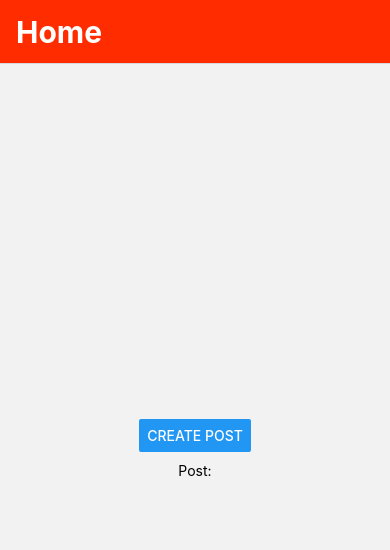
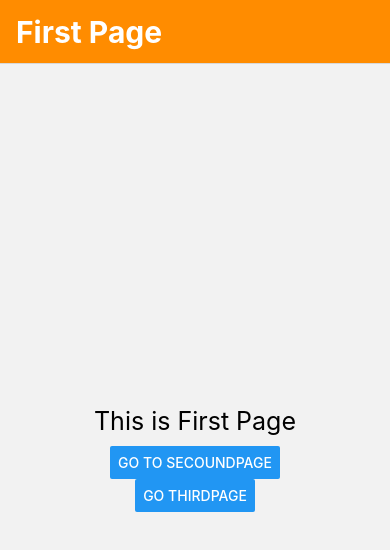
Before and after one commit to tpyostm/nvProject, a React Native app: screen / in a window 390 px wide. Shown: the top 550 px of the page. Built offline with nearby package versions, Linux system fonts and the light colour scheme.

Commit message:
8-10-2022

```diff
--- a/App.js
+++ b/App.js
@@ -1,73 +1,33 @@
 import {Text, View, Button,TextInput } from "react-native";
 // import HomeScreen from "./screen/HomeScreen";
 
+import FirstPage from "./FirstPage";
+import SecondPage from "./SecoundPage";
+import ThirdPage from "./ThirdPage";
 
 import { NavigationContainer } from "@react-navigation/native";
 import { createNativeStackNavigator } from "@react-navigation/native-stack";
 import React from "react";
 
-
-function HomeScreen({ navigation, route }) {
-  React.useEffect(() => {
-    if (route.params?.post) {
-      //Post update,do somethin with 'route.params.post'
-      //For example, sent the post to the server
-    }
-  }, [route.params?.post]);
-
-  return (
-    <View style={{ flex: 1, alignItems: "center", justifyContent: "center" }}>
-      <Button
-      title='Create Post'
-      onPress={()=>navigation.navigate('CreatePost')}
-      />
-      <Text style={{ margin: 10 }}>Post:{route.params?.post}</Text>
-    </View>
-  );
-}
-
-function CreatePostScreen({ navigation, route }) {
-  const [postText,setPostText] = React.useState('');
-
-  return(
-    //use Fragment
-    <>
-      <TextInput
-      multiline
-      placeholder='Plese text here'
-      style ={{height:200,padding:10,backgroundColor:'white'}}
-      onChangeText={setPostText}
-      value = {postText}
-      />
-      <Button
-      title='Click'
-      onPress={()=>{
-        //Pass params back to HomeScreen funchion
-        navigation.navigate('Home',{post: postText})
-
-      }}
-      />
-
-    </>
-  );
-}
-
 const Stack = createNativeStackNavigator();
 
-export default function App() {
+export default function App() {{
     return (
     <NavigationContainer>
     <Stack.Navigator
-        initialRouteName='Home'
+      initialRouteName='FirstPage'
       screenOptions={{
-          headerStyle: { backgroundColor: '#ff2c00' },
+        headerStyle: { backgroundColor: '#ff8c00' },
         headerTintColor: '#ffff',
         headerTitleStyle: { fontWeight: 'bold', fontSize: 30 },
       }}
     >
-        <Stack.Screen name='Home' component={HomeScreen} />
-        <Stack.Screen name='CreatePost' component={CreatePostScreen} />
+      <Stack.Screen name='First Page' component={FirstPage} />
+      <Stack.Screen name='Second Page' component={SecondPage} />
+      <Stack.Screen name='Third Page' component={ThirdPage} />
+
     </Stack.Navigator>
   </NavigationContainer>
 );
 }
+}
--- /dev/null
+++ b/FirstPage.js
@@ -0,0 +1,50 @@
+import { View, Text, StyleSheet, TextInput, Button } from "react-native";
+import React from "react";
+
+const FirstPage = ({ navigation }) => {
+  const [postText, setPostText] = React.useState("");
+  return (
+    <View style={styles.container}>
+      <View style={{ flex: 1, alignItems: "center", justifyContent: "center" }}>
+        <Text style={styles.heading}>This is First Page</Text>
+        <Button
+          title="Go to SecoundPage"
+          onPress={() =>
+            navigation.navigate("Second Page", {
+              postText,
+            })
+          }
+        />
+        <Button
+          title="Go ThirdPage"
+          onPress={() =>
+            navigation.navigate("Third Page", {
+              postText,
+            })
+          }
+        />
+      </View>
+    </View>
+  );
+};
+
+export default FirstPage;
+
+const styles = StyleSheet.create({
+  container: {
+    flex: 1,
+    alignItems: "center",
+    padding: 20,
+  },
+  heading: {
+    fontSize: 25,
+    textAlign: "center",
+
+    marginVertical: 10,
+  },
+  textStyle: {
+    textAlign: "center",
+    fontSize: 16,
+    marginVertical: 10,
+  },
+});
--- /dev/null
+++ b/SecoundPage.js
@@ -0,0 +1,50 @@
+import { View, Text, StyleSheet, TextInput, Button } from "react-native";
+import React from "react";
+
+const SecondPage = ({ navigation }) => {
+  const [postText, setPostText] = React.useState("");
+  return (
+    <View style={styles.container}>
+      <View style={{ flex: 1, alignItems: "center", justifyContent: "center" }}>
+        <Text style={styles.heading}>This is Secound Page</Text>
+        <Button
+          title="Go to First Page"
+          onPress={() =>
+            navigation.navigate("First Page", {
+              postText,
+            })
+          }
+        />
+        <Button
+          title="Go to Third Page"
+          onPress={() =>
+            navigation.navigate("Third Page", {
+              postText,
+            })
+          }
+        />
+      </View>
+    </View>
+  );
+};
+
+export default SecondPage;
+
+const styles = StyleSheet.create({
+  container: {
+    flex: 1,
+    alignItems: "center",
+    padding: 20,
+  },
+  heading: {
+    fontSize: 25,
+    textAlign: "center",
+
+    marginVertical: 10,
+  },
+  textStyle: {
+    textAlign: "center",
+    fontSize: 16,
+    marginVertical: 10,
+  },
+});
--- /dev/null
+++ b/ThirdPage.js
@@ -0,0 +1,50 @@
+import { View, Text, StyleSheet, TextInput, Button } from "react-native";
+import React from "react";
+
+const ThirdPage = ({ navigation }) => {
+  const [postText, setPostText] = React.useState("");
+  return (
+    <View style={styles.container}>
+      <View style={{ flex: 1, alignItems: "center", justifyContent: "center" }}>
+        <Text style={styles.heading}>This is Third Page</Text>
+        <Button
+          title="Go to First Page"
+          onPress={() =>
+            navigation.navigate("First Page", {
+              postText,
+            })
+          }
+        />
+        <Button
+          title="Go to SecoundPage"
+          onPress={() =>
+            navigation.navigate("Second Page", {
+              postText,
+            })
+          }
+        />
+      </View>
+    </View>
+  );
+};
+
+export default ThirdPage;
+
+const styles = StyleSheet.create({
+  container: {
+    flex: 1,
+    alignItems: "center",
+    padding: 20,
+  },
+  heading: {
+    fontSize: 25,
+    textAlign: "center",
+
+    marginVertical: 10,
+  },
+  textStyle: {
+    textAlign: "center",
+    fontSize: 16,
+    marginVertical: 10,
+  },
+});
```
Also changed, not shown: component/style.js (added, +23 -0 lines). Lines whose indentation alone changed are shown as unchanged.
